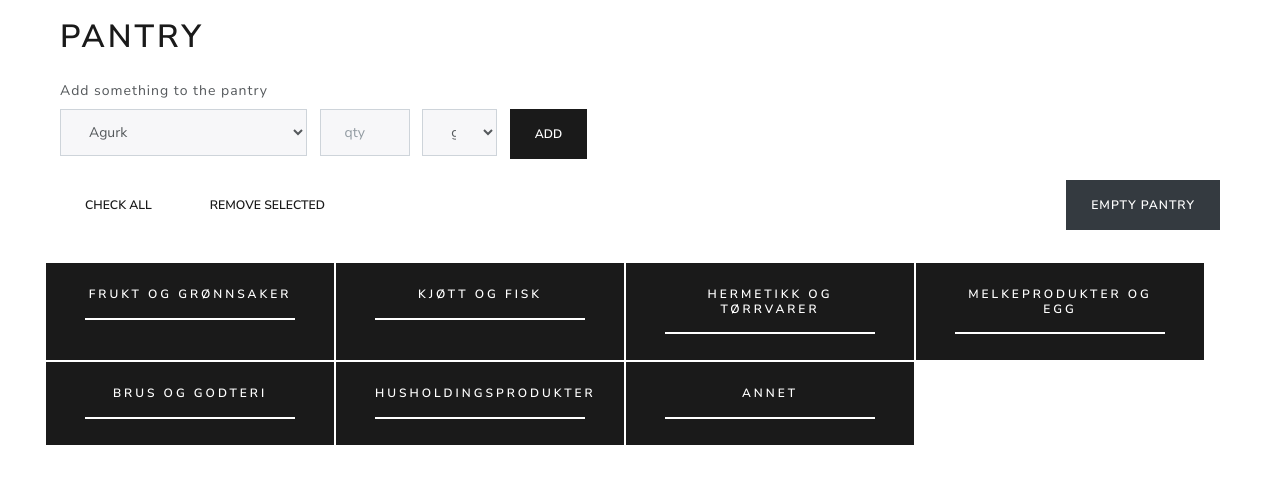
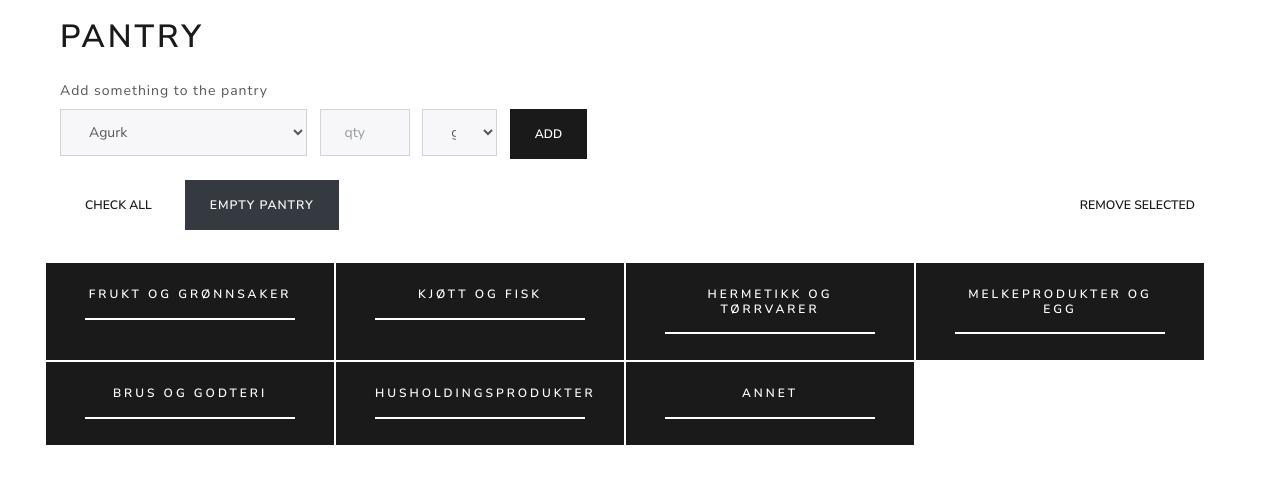
Before and after one commit to BenjaminLunde/WebSite, a Django app: page /recipes/pantry/ in a window 1280 px wide. Shown: the part 92-585 px from the top of the page. Run offline with Django 3.2, Linux system fonts and the light colour scheme; a user stored in the database is signed in; data comes from the database, SQL or seed files in the repository; data that the repository does not hold is empty; parts of the project's set-up code (start-up, migrations or seed data) failed here and were passed over; some libraries are stand-ins or nearby versions.

Commit message:
Reorder action bar buttons on shopping and pantry pages
Move the primary action (Add to Pantry / Remove selected) to the right
and place the destructive action (Empty list / Empty pantry) next to Check all.

Co-Authored-By: Claude Sonnet 4.6 <noreply@anthropic.com>

```diff
--- a/recipes/templates/recipes/pantry.html
+++ b/recipes/templates/recipes/pantry.html
@@ -37,8 +37,8 @@
 
         <div class="d-flex flex-wrap align-items-center mb-3" style="gap: 8px;">
             <button type="button" class="btn btn-secondary" onclick="checkAllPantry()">Check all</button>
-            <button type="submit" class="btn btn-secondary">Remove selected</button>
-            <a href="/recipes/pantry/delete_all/" class="btn btn-dark ml-auto">Empty pantry</a>
+            <a href="/recipes/pantry/delete_all/" class="btn btn-dark">Empty pantry</a>
+            <button type="submit" class="btn btn-secondary ml-auto">Remove selected</button>
         </div>
 
         <div class="row pt-3 pb-5" style="width: 100%;">
```
Also changed, not shown: recipes/templates/recipes/shopping.html (+4 -4 lines).
